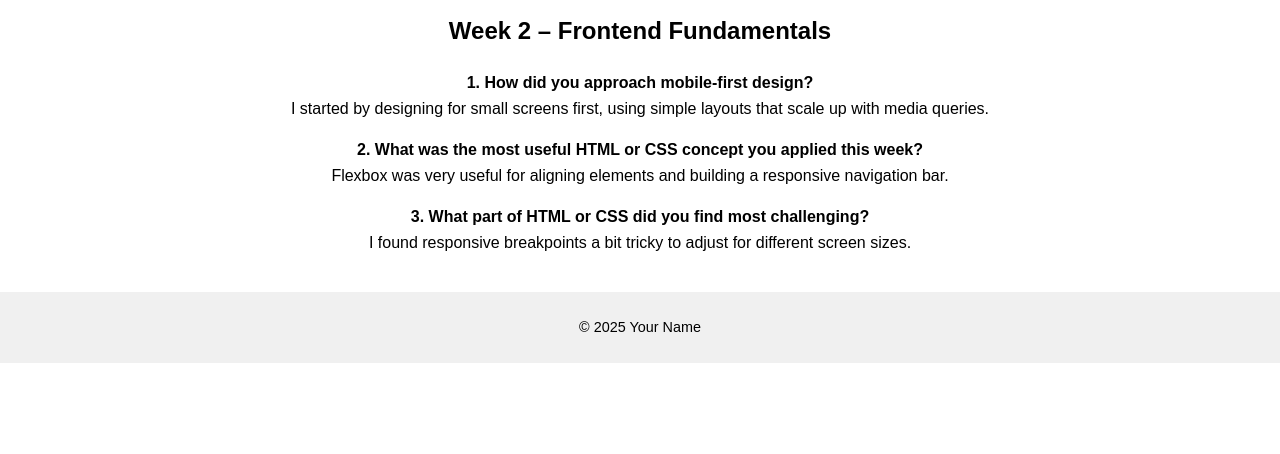
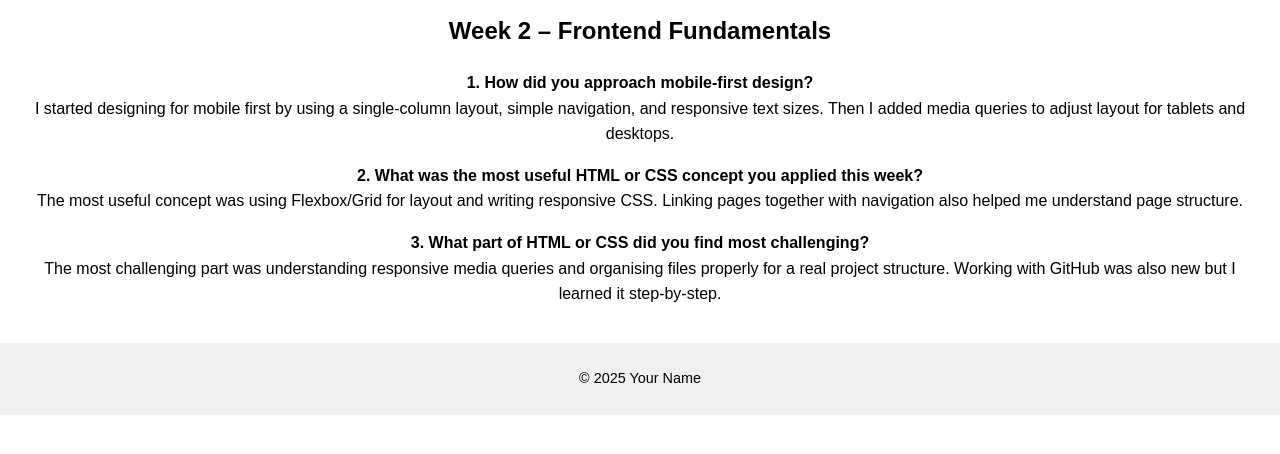
Before and after one commit to Bhupu12/learning-journal-pwa, a plain HTML site: page journal.html in a window 1280 px wide. Shown: the part 164-618 px from the top of the page. Drawn offline with Linux system fonts and the light colour scheme.

Commit message:
explanation

```diff
--- a/journal.html
+++ b/journal.html
@@ -1,11 +1,13 @@
 <!DOCTYPE html>
 <html lang="en">
+
 <head>
   <meta charset="UTF-8">
   <meta name="viewport" content="width=device-width, initial-scale=1.0">
   <title>Weekly Journal</title>
   <link rel="stylesheet" href="css/style.css">
 </head>
+
 <body>
   <header>
     <nav class="navbar">
@@ -25,14 +27,18 @@
 
       <article>
         <h2>Week 2 – Frontend Fundamentals</h2>
+
         <p><strong>1. How did you approach mobile-first design?</strong><br>
-        I started by designing for small screens first, using simple layouts that scale up with media queries.</p>
+          I started designing for mobile first by using a single-column layout, simple navigation, and responsive text
+          sizes. Then I added media queries to adjust layout for tablets and desktops.</p>
 
         <p><strong>2. What was the most useful HTML or CSS concept you applied this week?</strong><br>
-        Flexbox was very useful for aligning elements and building a responsive navigation bar.</p>
+          The most useful concept was using Flexbox/Grid for layout and writing responsive CSS. Linking pages together
+          with navigation also helped me understand page structure.</p>
 
         <p><strong>3. What part of HTML or CSS did you find most challenging?</strong><br>
-        I found responsive breakpoints a bit tricky to adjust for different screen sizes.</p>
+          The most challenging part was understanding responsive media queries and organising files properly for a real
+          project structure. Working with GitHub was also new but I learned it step-by-step.</p>
       </article>
     </section>
   </main>
@@ -41,4 +47,5 @@
     <p>© 2025 Your Name</p>
   </footer>
 </body>
+
 </html>
```
